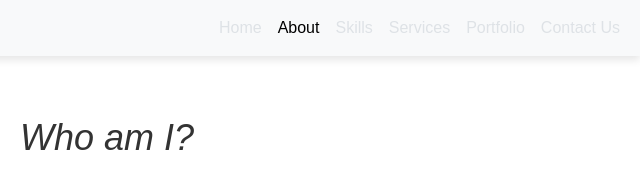
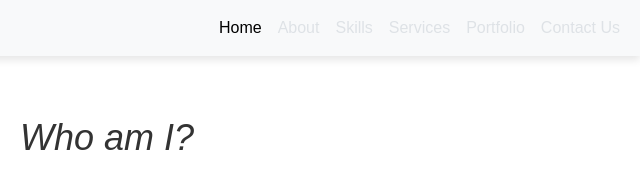
Before and after one commit to RouaaDirani/webpage, a plain HTML site: page aboutRanim.html in a window 1280 px wide. Shown: the top 176 px of the page, 640-1280 px from the left. Drawn offline with nearby package versions, Linux system fonts and the light colour scheme.

Commit message:
Update aboutRanim.html

```diff
--- a/aboutRanim.html
+++ b/aboutRanim.html
@@ -10,7 +10,8 @@
     <script src="https://code.jquery.com/jquery-3.6.0.min.js"></script>
 </head>
 <body>
-<nav class="navbar navbar-expand-lg navbar-light bg-light">
+    <!-- شريط التنقل -->
+   <nav class="navbar navbar-expand-lg navbar-light bg-light">
     <div class="container-fluid">
         <a class="navbar-brand2" href="index.html">Portfolio</a>
         <button class="navbar-toggler" type="button" data-bs-toggle="collapse" data-bs-target="#navbarNav" aria-controls="navbarNav" aria-expanded="false" aria-label="Toggle navigation">
@@ -18,8 +19,8 @@
         </button>
         <div class="collapse navbar-collapse" id="navbarNav">
             <ul class="navbar-nav ms-auto">
-                <li class="nav-item"><a class="nav-link " href="index.html">Home</a></li>
-                <li class="nav-item"><a class="nav-link active" href="about2.html">About</a></li>
+                <li class="nav-item"><a class="nav-link active" href="index.html">Home</a></li>
+                <li class="nav-item"><a class="nav-link" href="about2.html">About</a></li>
                 <li class="nav-item"><a class="nav-link" href="skills.html">Skills</a></li>
                 <li class="nav-item"><a class="nav-link" href="services.html">Services</a></li>
                 <li class="nav-item"><a class="nav-link" href="portfolio.html">Portfolio</a></li>
```
